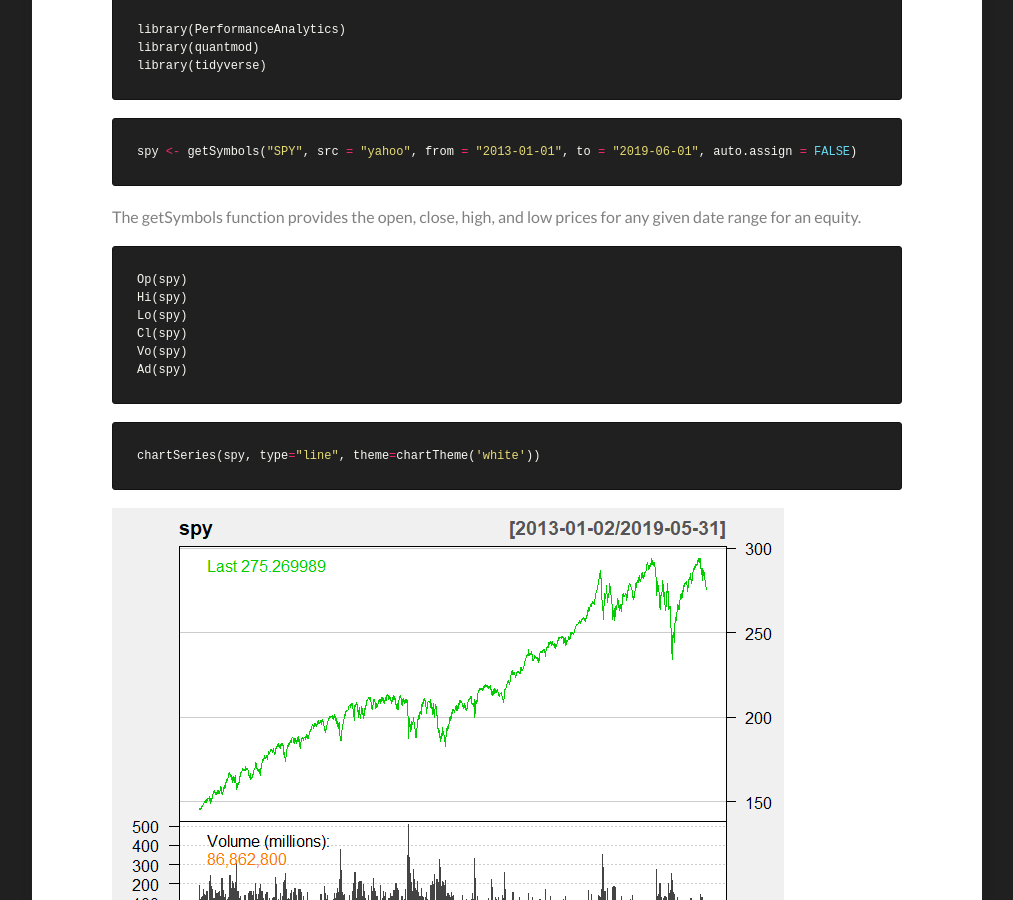
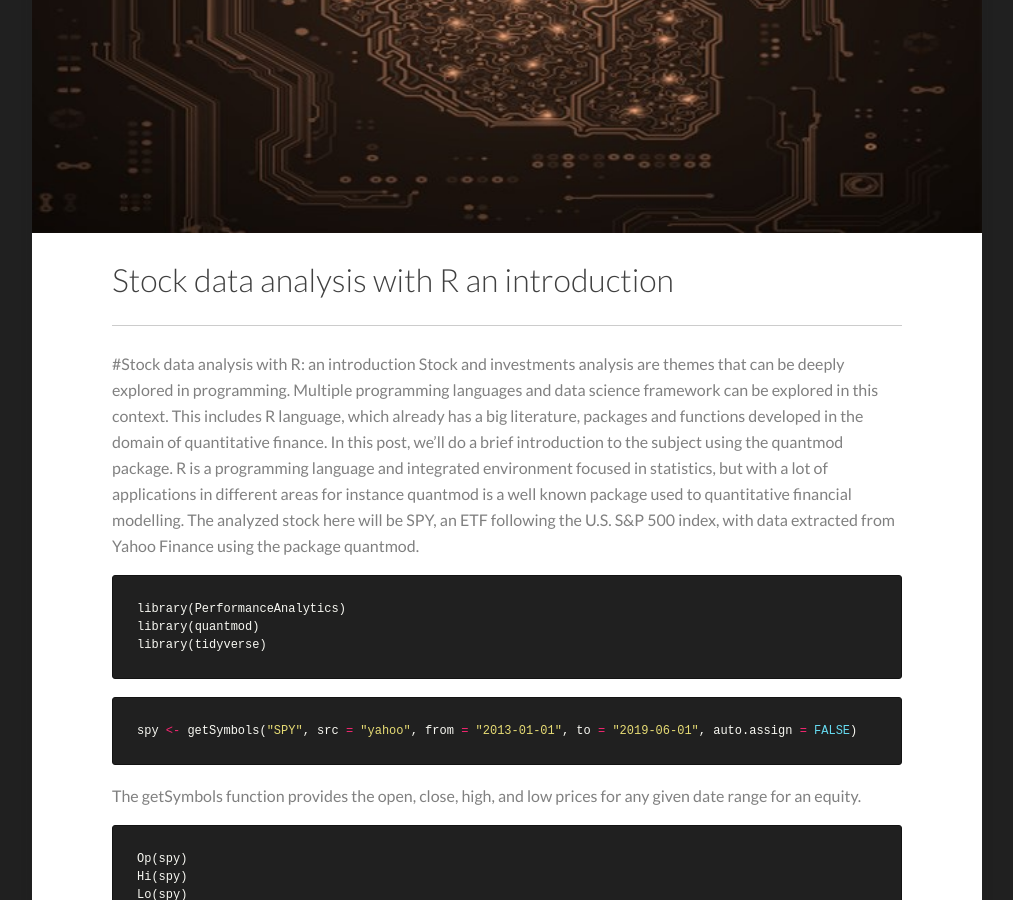
Before and after one commit to Kam10p/kam10p.github.io, a Jekyll site: the page built from _posts/2020-11-14-StockR.md, in a window 1280 px wide and 900 px high, scrolled down 576 px. Shown: the whole window, without its empty margins (133-1146 px from the left). Built offline with Jekyll 4.4.1, drawn with Linux system fonts in a browser that asks for light colours; our own code applies the rules of GitHub Pages for plain Markdown files; some of the changed text lies outside the part shown.

Commit message:
Update 2020-11-14-StockR.md

```diff
--- a/_posts/2020-11-14-StockR.md
+++ b/_posts/2020-11-14-StockR.md
@@ -1,7 +1,7 @@
 ---
 layout: post
 categories: posts
-title: Stock data analysis with R: an introduction
+title: Stock data analysis with R an introduction
 featured-image: /images/P1.jpg
 tags: [Finance, Stocks, Quant]
 date-string: November 2020
```
